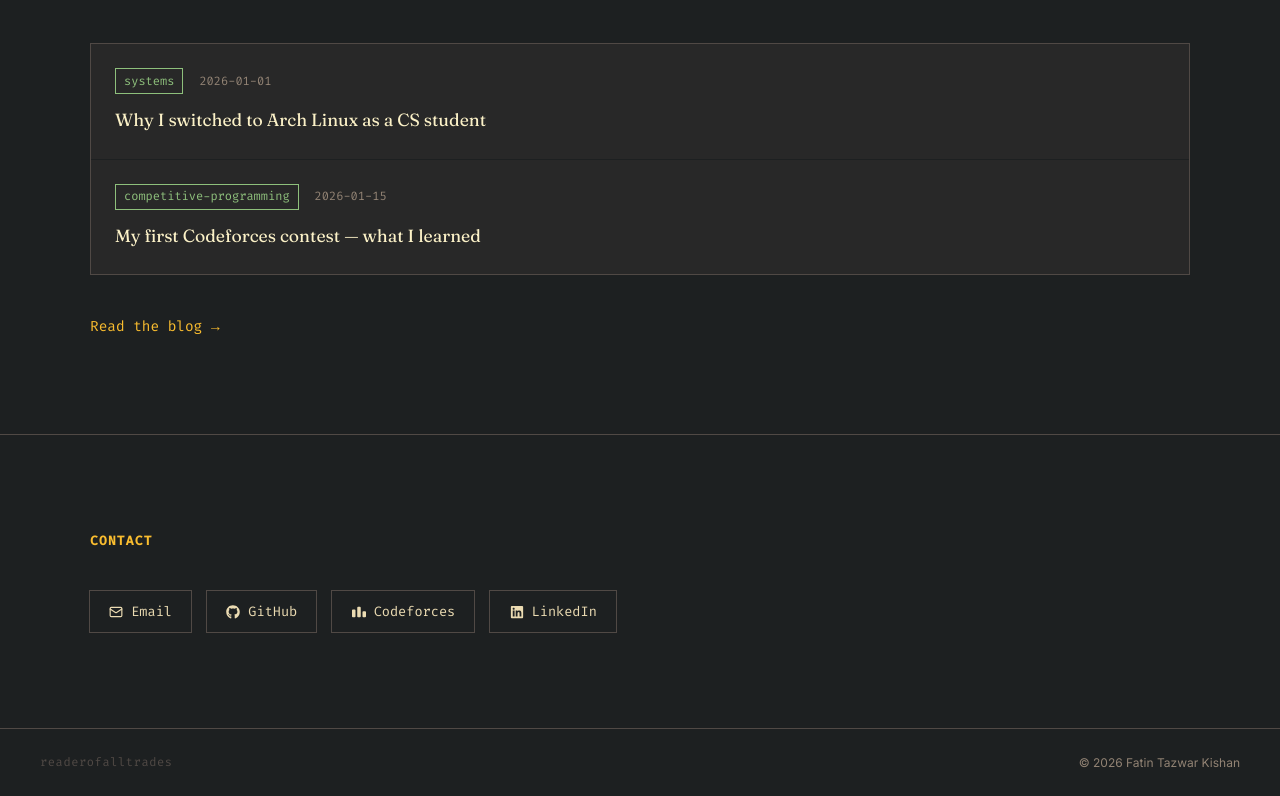
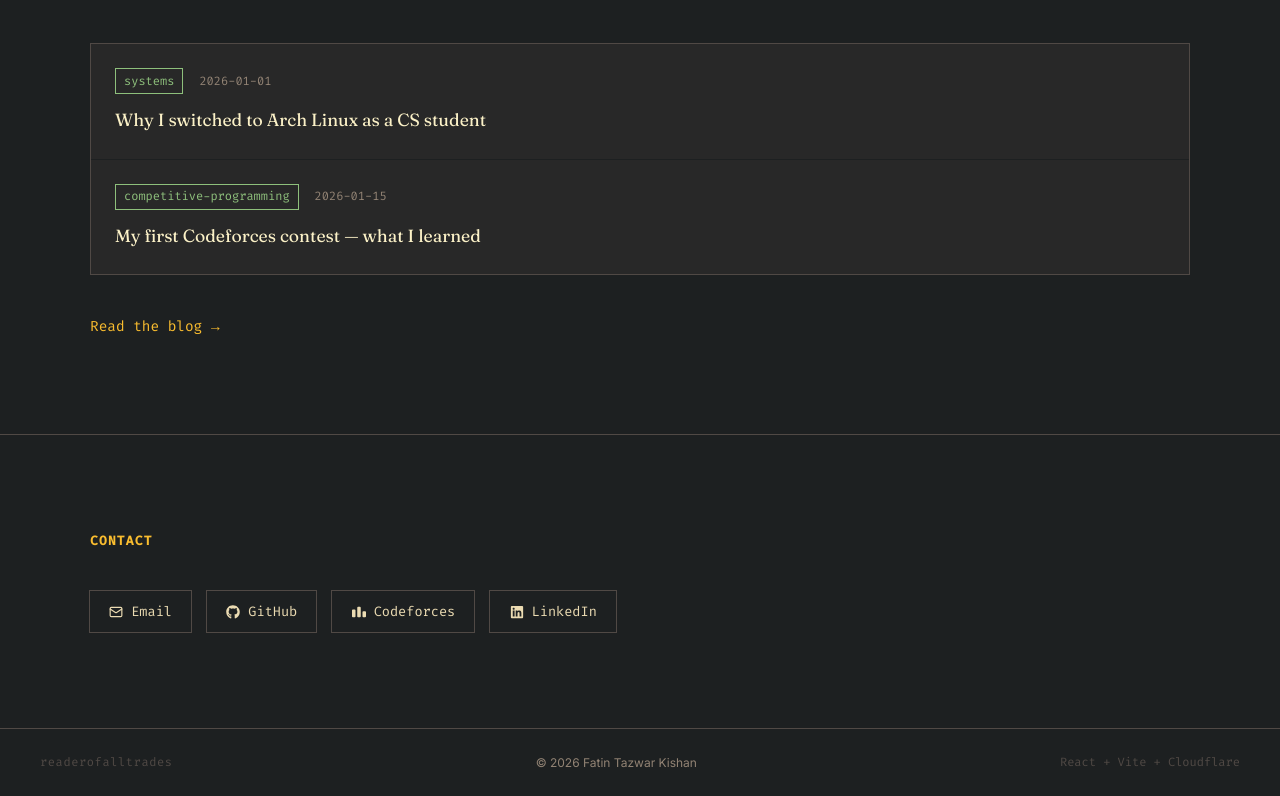
Before and after one commit to readerofalltrades/fatintkishan, a React (Vite) app: page / in a window 1280 px wide. Shown: the part 2420-3216 px from the top of the page. Built offline with nearby package versions, Linux system fonts and the light colour scheme; no server answers.

Commit message:
updated footer

```diff
--- a/src/components/Footer.css
+++ b/src/components/Footer.css
@@ -19,3 +19,9 @@
   font-size: 0.75rem;
   color: var(--muted);
 }
+
+.footer-built {
+  font-family: var(--font-mono);
+  font-size: 0.75rem;
+  color: var(--border);
+}
--- a/src/components/Footer.jsx
+++ b/src/components/Footer.jsx
@@ -5,6 +5,7 @@ function Footer() {
     <footer className="footer">
       <span className="footer-watermark">readerofalltrades</span>
       <span className="footer-copy">© 2026 Fatin Tazwar Kishan</span>
+      <span className="footer-built">React + Vite + Cloudflare</span>
     </footer>
   )
 }
```
